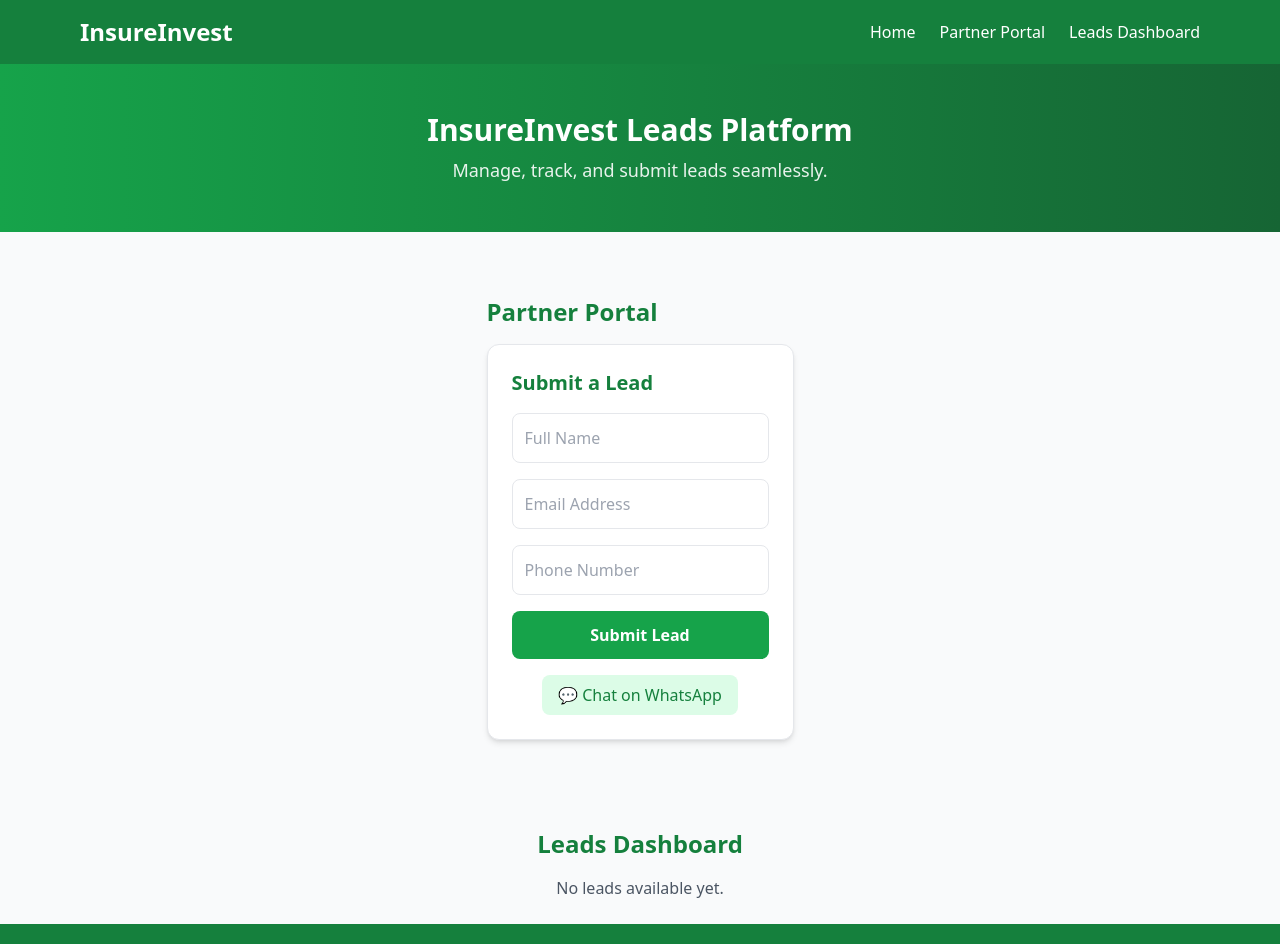
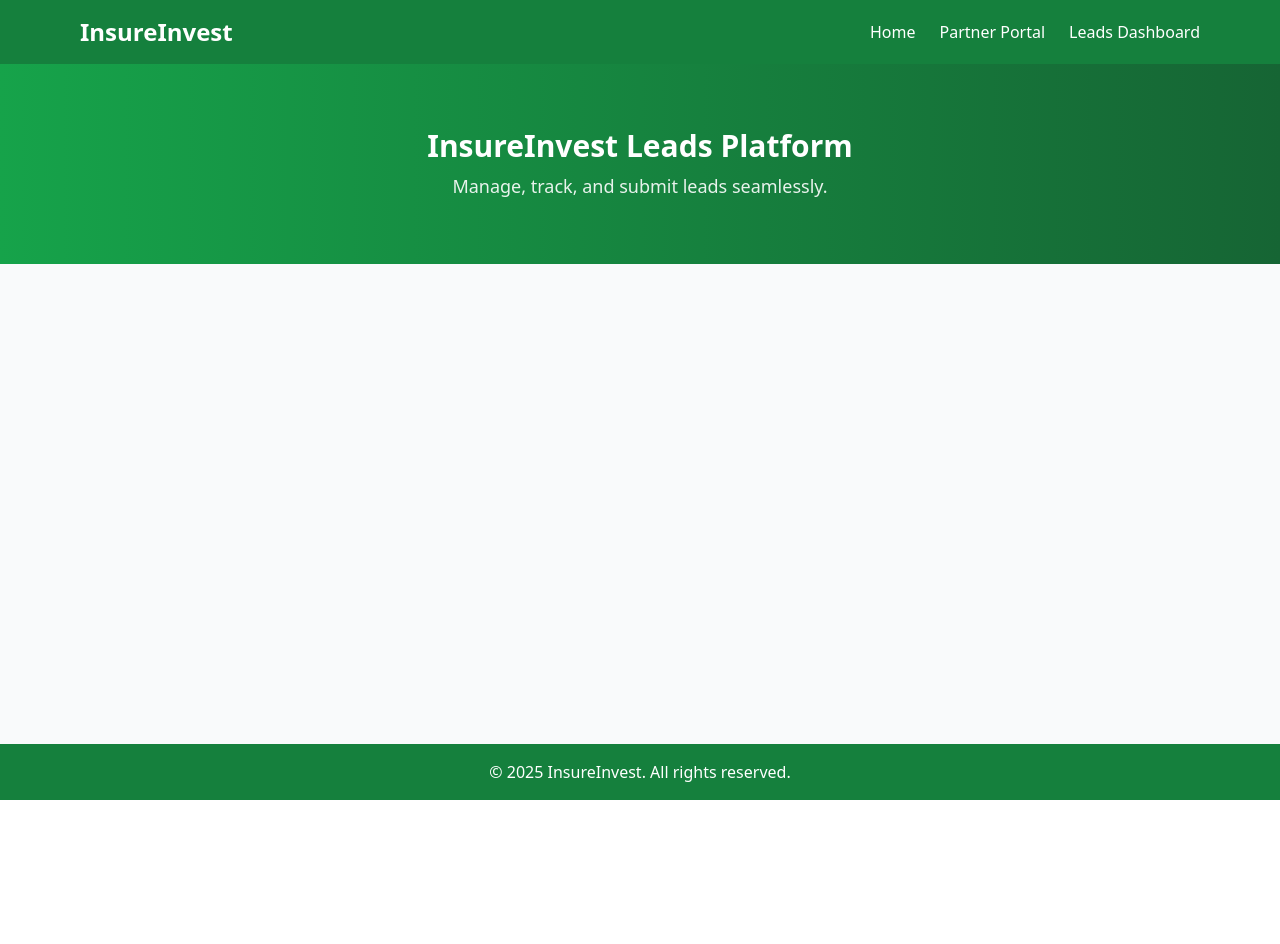
Before and after one commit to ew-prog/insure-invest-frontend, a React (Vite) app: page /dashboard in a window 1280 px wide. Shown: the top 944 px of the page. After the commit the page ends 800 px from the top, so only its background shows below. Built offline with nearby package versions, Linux system fonts and the light colour scheme.

Commit message:
Update App.jsx

```diff
--- a/src/App.jsx
+++ b/src/App.jsx
@@ -1,68 +1,62 @@
 import React, { useState } from "react";
 import LeadForm from "./LeadForm";
+import LeadsDashboard from "./LeadsDashboard";
+import Success from "./Success";
 
 function App() {
-  const [leads, setLeads] = useState([]);
-
-  const handleAddLead = (newLead) => {
-    setLeads([...leads, newLead]);
-  };
+  const [view, setView] = useState("home");
+  const [submittedLead, setSubmittedLead] = useState(null);
 
   return (
     <div className="min-h-screen flex flex-col bg-gray-50">
       {/* 🔹 Navbar */}
       <nav className="bg-green-700 text-white shadow-md">
         <div className="max-w-6xl mx-auto flex justify-between items-center p-4">
-          <h1 className="text-2xl font-bold">InsureInvest</h1>
+          <h1 className="text-2xl font-bold cursor-pointer" onClick={() => setView("home")}>
+            InsureInvest
+          </h1>
           <div className="space-x-6">
-            <a href="#" className="hover:text-green-200">Home</a>
-            <a href="#portal" className="hover:text-green-200">Partner Portal</a>
-            <a href="#leads" className="hover:text-green-200">Leads Dashboard</a>
+            <button onClick={() => setView("home")} className="hover:text-green-200">Home</button>
+            <button onClick={() => setView("form")} className="hover:text-green-200">Partner Portal</button>
+            <button onClick={() => setView("dashboard")} className="hover:text-green-200">Leads Dashboard</button>
           </div>
         </div>
       </nav>
 
-      {/* 🔹 Hero Section */}
-      <header className="text-center py-12 bg-gradient-to-r from-green-600 to-green-800 text-white">
+      {/* 🔹 Main content */}
+      <main className="flex-grow">
+        {view === "home" && (
+          <header className="text-center py-16 bg-gradient-to-r from-green-600 to-green-800 text-white">
             <h2 className="text-3xl font-semibold mb-2">InsureInvest Leads Platform</h2>
             <p className="text-lg opacity-90">
               Manage, track, and submit leads seamlessly.
             </p>
           </header>
+        )}
 
-      {/* 🔹 Partner Portal Section */}
-      <section id="portal" className="max-w-4xl mx-auto mt-10 p-6">
+        {view === "form" && (
+          <div className="max-w-4xl mx-auto mt-10 p-6">
             <h3 className="text-2xl font-semibold text-green-700 mb-4">Partner Portal</h3>
-        <LeadForm onAddLead={handleAddLead} />
-      </section>
+            <LeadForm
+              onSuccess={(lead) => {
+                setSubmittedLead(lead);
+                setView("success");
+              }}
+            />
+          </div>
+        )}
 
-      {/* 🔹 Leads Dashboard Section */}
-      <section id="leads" className="max-w-6xl mx-auto mt-10 p-6">
+        {view === "success" && (
+          <Success lead={submittedLead} onBack={() => setView("dashboard")} />
+        )}
+
+        {view === "dashboard" && (
+          <div className="max-w-6xl mx-auto mt-10 p-6">
             <h3 className="text-2xl font-semibold text-green-700 mb-4">Leads Dashboard</h3>
-
-        {leads.length === 0 ? (
-          <p className="text-gray-600 text-center">No leads available yet.</p>
-        ) : (
-          <table className="w-full border border-gray-200 rounded-lg overflow-hidden">
-            <thead className="bg-green-100">
-              <tr>
-                <th className="text-left py-2 px-4 border-b">Name</th>
-                <th className="text-left py-2 px-4 border-b">Email</th>
-                <th className="text-left py-2 px-4 border-b">Phone</th>
-              </tr>
-            </thead>
-            <tbody>
-              {leads.map((lead, index) => (
-                <tr key={index} className="hover:bg-green-50">
-                  <td className="py-2 px-4 border-b">{lead.name}</td>
-                  <td className="py-2 px-4 border-b">{lead.email}</td>
-                  <td className="py-2 px-4 border-b">{lead.phone}</td>
-                </tr>
-              ))}
-            </tbody>
-          </table>
+            <LeadsDashboard />
+          </div>
         )}
-      </section>
+      </main>
 
       {/* 🔹 Footer */}
       <footer className="mt-auto bg-green-700 text-white py-4 text-center">
```
Lines whose indentation alone changed are shown as unchanged.
